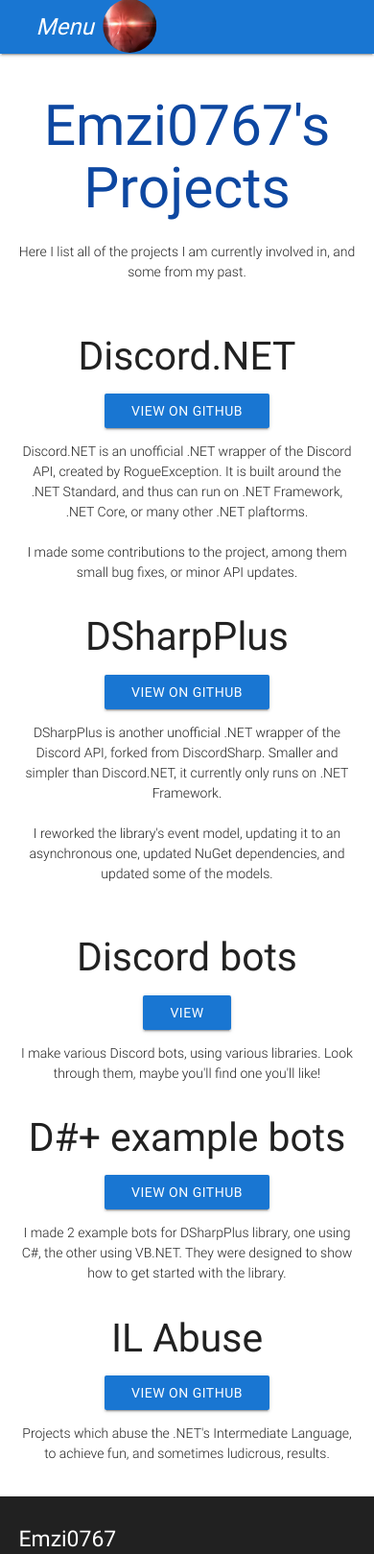
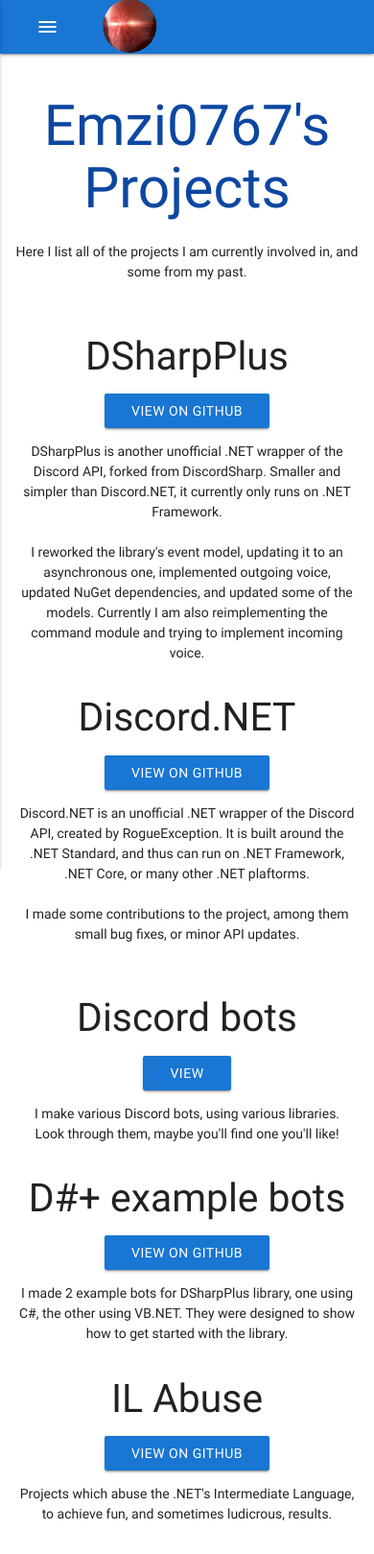
Before and after one commit to TheLastAlly/emzi0767.github.io, a plain HTML site: page projects/index.html in a window 390 px wide. Shown: the top 1619 px of the page at 96% size. Drawn offline with nearby package versions, Linux system fonts and the light colour scheme.

Commit message:
Propagated changes to projects.

```diff
--- a/index.html
+++ b/index.html
@@ -16,7 +16,7 @@
 					<li><a href="/discord">Discord Bots</a></li>
 				</ul>
 
-				<ul id="nav-mobile" class="right side-nav">
+				<ul id="nav-mobile" class="side-nav">
 					<li><a href="/" class="active">Home</a></li>
 					<li><a href="/projects">Projects</a></li>
 					<li><a href="/discord">Discord Bots</a></li>
@@ -82,7 +82,7 @@
 		<!-- Materialize CSS -->
 		<link rel="stylesheet" href="//cdnjs.cloudflare.com/ajax/libs/materialize/0.97.8/css/materialize.min.css" type="text/css">
 		<link rel="stylesheet" href="/content/mtz-tw.css" type="text/css">
-		<link href="https://fonts.googleapis.com/icon?family=Material+Icons" rel="stylesheet">
+		<link href="https://fonts.googleapis.com/icon?family=Material+Icons" rel="stylesheet" type="text/css">
 
 		<!-- Materialize JS -->
 		<script type="text/javascript" src="//code.jquery.com/jquery-3.1.1.min.js"></script>
--- a/projects/index.html
+++ b/projects/index.html
@@ -17,10 +17,11 @@
 				</ul>
 
 				<ul id="nav-mobile" class="side-nav">
-					<li class="active"><a href="/projects">Projects</a></li>
+					<li><a href="/">Home</a></li>
+					<li><a href="/projects" class="active">Projects</a></li>
 					<li><a href="/discord">Discord Bots</a></li>
 				</ul>
-				<a href="#" data-activates="nav-mobile" class="button-collapse"><i class="material-icons">Menu</i></a>
+				<a href="#" data-activates="nav-mobile" class="button-collapse"><i class="material-icons">menu</i></a>
 			</div>
 		</nav>
 
@@ -29,7 +30,7 @@
 				<h1 class="header center blue-text text-darken-4">Emzi0767's Projects</h1>
 
 				<div class="row center">
-					<p class="light">
+					<p>
 						Here I list all of the projects I am currently involved in, and some from my past.
 					</p>
 				</div>
@@ -37,26 +38,26 @@
 				<div class="row center">
 					<div class="col s12 m6">
 						<div class="icon-block">
-							<h3>Discord.NET</h3>
+							<h3>DSharpPlus</h3>
 
-							<p><a target="_blank" href="https://github.com/RogueException/Discord.Net" class="waves-effect waves-light blue darken-2 btn" title="View on GitHub">View on GitHub</a></p>
+							<p><a target="_blank" href="https://github.com/NaamloosDT/DSharpPlus" class="waves-effect waves-light blue darken-2 btn" title="View on GitHub">View on GitHub</a></p>
 
-							<p class="light">
-								Discord.NET is an unofficial .NET wrapper of the Discord API, created by RogueException. It is built around the .NET Standard, and thus can run on .NET Framework, .NET Core, or many other .NET plaftorms.<br><br>
-								I made some contributions to the project, among them small bug fixes, or minor API updates.
+							<p>
+								DSharpPlus is another unofficial .NET wrapper of the Discord API, forked from DiscordSharp. Smaller and simpler than Discord.NET, it currently only runs on .NET Framework.<br><br>
+								I reworked the library's event model, updating it to an asynchronous one, implemented outgoing voice, updated NuGet dependencies, and updated some of the models. Currently I am also reimplementing the command module and trying to implement incoming voice.
 							</p>
 						</div>
 					</div>
 
 					<div class="col s12 m6">
 						<div class="icon-block">
-							<h3>DSharpPlus</h3>
+							<h3>Discord.NET</h3>
 
-							<p><a target="_blank" href="https://github.com/NaamloosDT/DSharpPlus" class="waves-effect waves-light blue darken-2 btn" title="View on GitHub">View on GitHub</a></p>
+							<p><a target="_blank" href="https://github.com/RogueException/Discord.Net" class="waves-effect waves-light blue darken-2 btn" title="View on GitHub">View on GitHub</a></p>
 
-							<p class="light">
-								DSharpPlus is another unofficial .NET wrapper of the Discord API, forked from DiscordSharp. Smaller and simpler than Discord.NET, it currently only runs on .NET Framework.<br><br>
-								I reworked the library's event model, updating it to an asynchronous one, updated NuGet dependencies, and updated some of the models.
+							<p>
+								Discord.NET is an unofficial .NET wrapper of the Discord API, created by RogueException. It is built around the .NET Standard, and thus can run on .NET Framework, .NET Core, or many other .NET plaftorms.<br><br>
+								I made some contributions to the project, among them small bug fixes, or minor API updates.
 							</p>
 						</div>
 					</div>
@@ -69,7 +70,7 @@
 
 							<p><a target="_blank" href="/discord" class="waves-effect waves-light blue darken-2 btn" title="View on GitHub">View</a></p>
 
-							<p class="light">
+							<p>
 								I make various Discord bots, using various libraries. Look through them, maybe you'll find one you'll like!
 							</p>
 						</div>
@@ -81,7 +82,7 @@
 
 							<p><a target="_blank" href="https://github.com/Emzi0767/DSharpPlus-Example-Bot" class="waves-effect waves-light blue darken-2 btn" title="View on GitHub">View on GitHub</a></p>
 
-							<p class="light">
+							<p>
 								I made 2 example bots for DSharpPlus library, one using C#, the other using VB.NET. They were designed to show how to get started with the library.
 							</p>
 						</div>
@@ -93,7 +94,7 @@
 
 							<p><a target="_blank" href="https://github.com/Emzi0767/ILAbuse" class="waves-effect waves-light blue darken-2 btn" title="View on GitHub">View on GitHub</a></p>
 
-							<p class="light">
+							<p>
 								Projects which abuse the .NET's Intermediate Language, to achieve fun, and sometimes ludicrous, results.
 							</p>
 						</div>
@@ -135,9 +136,11 @@
 		<!-- Materialize CSS -->
 		<link rel="stylesheet" href="//cdnjs.cloudflare.com/ajax/libs/materialize/0.97.8/css/materialize.min.css" type="text/css">
 		<link rel="stylesheet" href="/content/mtz-tw.css" type="text/css">
+		<link href="https://fonts.googleapis.com/icon?family=Material+Icons" rel="stylesheet" type="text/css">
 
 		<!-- Materialize JS -->
 		<script type="text/javascript" src="//code.jquery.com/jquery-3.1.1.min.js"></script>
 		<script type="text/javascript" src="//cdnjs.cloudflare.com/ajax/libs/materialize/0.97.8/js/materialize.min.js"></script>
+		<script type="text/javascript" src="/content/mtz-tw.js"></script>
 	</body>
 </html>
```
